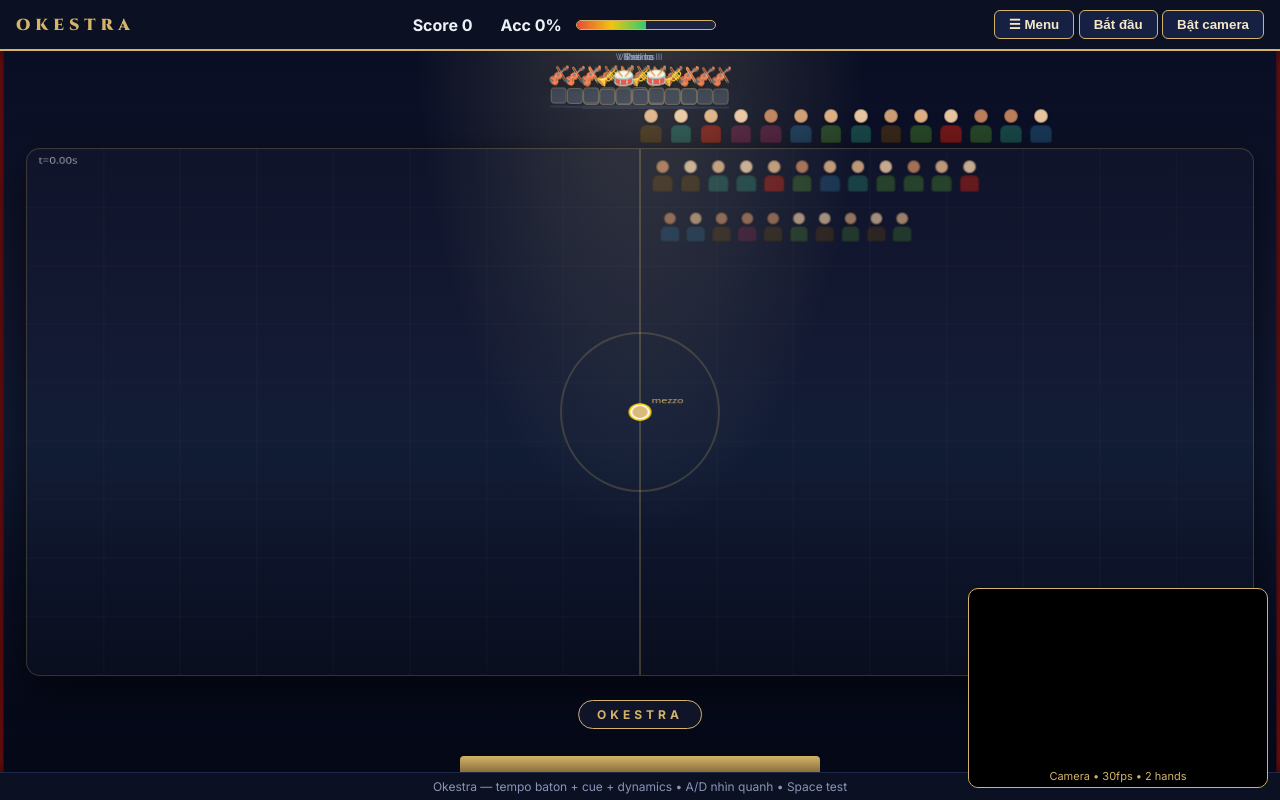
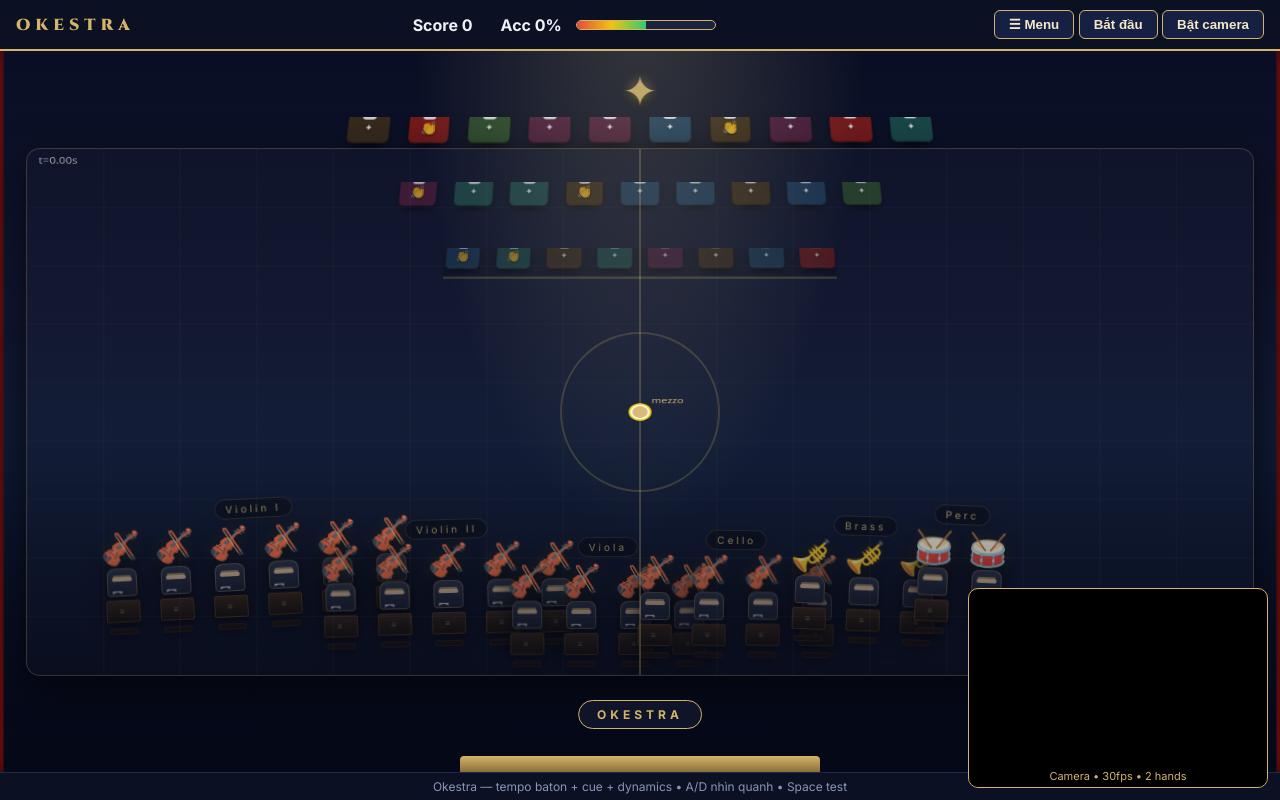
Before and after one commit to DQA-Mh/okestra, a website built with Vite: page index.html in a window 1280 px wide. Both pictures are taken after a click on the button "▶ Bắt đầu". Built offline with nearby package versions, Linux system fonts and the light colour scheme.

Commit message:
Phase 2 redo: Conductor POV to, chân thật - hall perspective, từng người to + chi tiết (pHead 28px, pBody 42px, chandelier, fan orchestra, dynamics)

```diff
--- a/src/scene/Halls.ts
+++ b/src/scene/Halls.ts
@@ -82,64 +82,96 @@
   cathedral: ['#1a0a2a','#2a0a3a','#0a1a2a','#1a0a3a','#2a0a4a','#0a2a4a'],
 }
 
-// Vẽ từng khán giả chi tiết (DOM)
+// Vẽ từng khán giả chi tiết — Conductor POV: ban công tầng, to, chân thật
 export function renderAudience(container: HTMLElement, hallId: HallId){
   container.innerHTML = ''
   const hall = HALLS[hallId]
   const palette = CLOTH_PALETTE[hallId]
   const rows = hall.audienceRows
+  // Conductor POV: khán giả ở xa, trên cao, ban công
   for(let r=0;r<rows;r++){
     const row = document.createElement('div')
     row.className='audRow'
-    row.style.top = `${8 + r*7}%`
-    row.style.opacity = `${0.95 - r*0.15}`
-    row.style.transform = `scale(${1 - r*0.07})`
-    const count = 14 - r*2
+    // POV: hàng xa cao hơn, hàng gần thấp hơn, tạo perspective
+    row.style.top = `${4 + r*9}%`
+    row.style.opacity = `${0.92 - r*0.12}`
+    row.style.transform = `translateX(-50%) scale(${1 - r*0.08}) perspective(600px) rotateX(8deg)`
+    row.style.filter = `brightness(${1 - r*0.08})`
+    // balcony railing
+    row.style.borderBottom = r===rows-1 ? '3px solid rgba(212,179,106,0.35)' : 'none'
+    row.style.paddingBottom = '8px'
+    row.style.background = r===rows-1 ? 'linear-gradient(to bottom, transparent, rgba(0,0,0,0.25))' : 'transparent'
+    const count = 10 - r // to hơn nên ít người hơn, đỡ rối
+    row.style.gap = '18px'
     for(let i=0;i<count;i++){
       const person = document.createElement('div')
       person.className='person'
       const col = palette[Math.floor(Math.random()*palette.length)]
-      // 3 pose: ngồi thường, vỗ tay, nghiêng
       const pose = Math.random()
       const poseClass = pose<0.33?'pose-clap': pose<0.66?'pose-lean':'pose-sit'
       person.classList.add(poseClass)
-      person.innerHTML = `<div class="pHead"></div><div class="pBody" style="background:${col}"></div>`
-      // màu da ngẫu nhiên
-      const skin = ['#f5d0a8','#e8b98a','#d9a679','#c68660'][Math.floor(Math.random()*4)]
-      ;(person.querySelector('.pHead') as HTMLElement).style.background = skin
+      // chi tiết hơn: thêm tóc, cổ áo
+      person.innerHTML = `<div class="pHead"></div><div class="pBody" style="background:${col}"><div class="pCollar"></div></div>`
+      const skin = ['#f5d0a8','#e8b98a','#d9a679','#c68660', '#8d5524'][Math.floor(Math.random()*5)]
+      const head = person.querySelector('.pHead') as HTMLElement
+      head.style.background = skin
+      // tóc ngẫu nhiên
+      const hair = ['#1a0f08','#2a1a0a','#3a2a1a','#5a3a18','#0a0a0a','#4a2a0a'][Math.floor(Math.random()*6)]
+      head.style.boxShadow = `inset 0 4px 0 ${hair}`
+      // animation delay riêng
+      person.style.animationDelay = `${(r*0.2 + i*0.08)%2}s`
       row.appendChild(person)
     }
     container.appendChild(row)
   }
-  // label tầng
+  // Chandelier cho hall sang
+  if(hallId==='vienna' || hallId==='paris'){
+    const chand = document.createElement('div')
+    chand.className='chandelier'
+    chand.textContent='✦'
+    container.appendChild(chand)
+  }
   const label = document.createElement('div')
   label.className='hallLabel'
   label.textContent = hall.subtitle
   container.appendChild(label)
 }
 
-// Vẽ từng nhạc công chi tiết
+// Vẽ từng nhạc công — Conductor POV: fan hình quạt trước mặt, to, chân thật, từng người có giá nhạc
 export function renderOrchestra(container: HTMLElement, hallId: HallId){
   container.innerHTML = ''
   const hall = HALLS[hallId]
   const groups = hall.musicianGroups
+  // POV: dàn nhạc hình quạt, gần to, xa nhỏ, cong
+  const total = groups.reduce((s,g)=>s+g.count,0)
   let idx=0
   for(const g of groups){
     const section = document.createElement('div')
     section.className='orchSection'
+    // fan: mỗi section lệch góc nhẹ
+    const angle = (idx / total - 0.5) * 40 // -20deg to 20deg
+    section.style.transform = `translateX(-50%) rotate(${angle*0.15}deg)`
+    section.style.left = `${50 + (idx/total -0.5)*60}%`
+    section.style.bottom = `${14 + Math.abs(idx/total -0.5)*12}%`
     const title = document.createElement('div')
     title.className='secTitle'
     title.textContent = g.name
     section.appendChild(title)
     const row = document.createElement('div')
     row.className='musRow'
+    row.style.gap = '14px'
     for(let i=0;i<g.count;i++){
       const m = document.createElement('div')
       m.className='musician'
-      // pose nhạc cụ
-      m.innerHTML = `<div class="mIcon">${g.icon}</div><div class="mBody"></div><div class="mStand"></div>`
-      // animation delay ngẫu nhiên
-      m.style.animationDelay = `${(idx*0.12)%1}s`
+      // chi tiết: thêm tay, nhạc cụ
+      const hasBow = g.icon==='🎻'
+      m.innerHTML = `<div class="mIcon">${g.icon}</div><div class="mBody"><div class="mHands"></div></div><div class="mStand"></div><div class="mChair"></div>`
+      if(hasBow) m.querySelector('.mHands')!.innerHTML = '<span style="font-size:10px">︻</span>'
+      m.style.animationDelay = `${(idx*0.11)%1.2}s`
+      // scale theo khoảng cách: gần to hơn
+      const dist = Math.abs(idx/total -0.5)
+      m.style.transform = `scale(${1 - dist*0.12})`
+      m.style.opacity = `${1 - dist*0.08}`
       idx++
       row.appendChild(m)
     }
--- a/src/style.css
+++ b/src/style.css
@@ -81,23 +81,40 @@
 #result.hidden{ display:none; }
 #rank{ font-size:96px; font-weight:900; }
 
-/* HALLS — chi tiết từng người */
-.audRow{ position:absolute; left:50%; transform:translateX(-50%); display:flex; gap:8px; justify-content:center; }
-.person{ display:flex; flex-direction:column; align-items:center; gap:2px; animation: breathe 3s ease-in-out infinite; }
-@keyframes breathe{ 0%,100%{ transform: translateY(0)} 50%{ transform: translateY(-1px)} }
-.pHead{ width:14px; height:14px; border-radius:50%; border:1px solid rgba(0,0,0,.3); box-shadow: 0 1px 3px rgba(0,0,0,.4); }
-.pBody{ width:22px; height:18px; border-radius:6px 6px 3px 3px; border:1px solid rgba(0,0,0,.25); }
-.pose-clap .pBody{ transform: scaleX(0.95); }
-.pose-lean{ transform: rotate(-2deg); }
-.hallLabel{ position:absolute; bottom:6%; left:50%; transform:translateX(-50%); font-size:10px; letter-spacing:3px; color:var(--accent, #d4b36a); opacity:.6; font-weight:700; }
-.orchSection{ position:absolute; left:50%; transform:translateX(-50%); display:flex; flex-direction:column; align-items:center; gap:4px; }
-.secTitle{ font-size:9px; letter-spacing:2px; color:#8a9cc5; opacity:.7; }
-.musRow{ display:flex; gap:10px; }
-.musician{ display:flex; flex-direction:column; align-items:center; gap:2px; animation: musPlay 1.2s ease-in-out infinite; }
-@keyframes musPlay{ 0%,100%{ transform: translateY(0)} 50%{ transform: translateY(-2px)} }
-.mIcon{ font-size:18px; filter: drop-shadow(0 2px 4px rgba(0,0,0,.5)); }
-.mBody{ width:16px; height:16px; background: #2a334a; border-radius:4px; border:1px solid rgba(212,179,106,.3); }
-.mStand{ width:18px; height:2px; background:#1a2340; border-radius:1px; }
+/* Conductor POV extras */
+.pCollar{ position:absolute; top:2px; left:50%; transform:translateX(-50%); width:14px; height:6px; background:#fff; border-radius:0 0 4px 4px; opacity:.85; }
+.mHands{ position:absolute; top:8px; left:50%; transform:translateX(-50%); width:20px; height:4px; background: #f5d0a8; border-radius:2px; opacity:.9; }
+.mChair{ width:28px; height:6px; background: linear-gradient(180deg, #2a1a0a, #1a0f05); border-radius:2px; margin-top:2px; border:1px solid #3a2a1a; }
+.chandelier{ position:absolute; top:2%; left:50%; transform:translateX(-50%); font-size:42px; color:#d4b36a; opacity:.85; text-shadow: 0 0 12px rgba(212,179,106,.6), 0 6px 12px rgba(0,0,0,.8); animation: chandGlow 3s ease-in-out infinite; }
+@keyframes chandGlow{ 0%,100%{ opacity:.85; filter: brightness(1)} 50%{ opacity:1; filter: brightness(1.15)} }
+
+/* HALLS — Conductor POV to, chân thật, từng người chi tiết lớn */
+#hall{ perspective: 900px; perspective-origin: 50% 55%; }
+.layer{ transform-style: preserve-3d; }
+.audRow{ position:absolute; left:50%; transform:translateX(-50%); display:flex; gap:14px; justify-content:center; filter: drop-shadow(0 6px 12px rgba(0,0,0,.55)); }
+.person{ position:relative; display:flex; flex-direction:column; align-items:center; gap:3px; animation: breathe 3.2s ease-in-out infinite; }
+.person::after{ content:""; position:absolute; bottom:-6px; left:50%; transform:translateX(-50%); width:36px; height:8px; background: radial-gradient(ellipse at center, rgba(0,0,0,.45) 0%, transparent 70%); border-radius:50%; }
+@keyframes breathe{ 0%,100%{ transform: translateY(0)} 50%{ transform: translateY(-2px)} }
+.pHead{ width:28px; height:28px; border-radius:50%; border:2px solid rgba(0,0,0,.25); box-shadow: 0 3px 8px rgba(0,0,0,.5), inset 0 2px 4px rgba(255,255,255,.25); position:relative; overflow:hidden; }
+.pHead::before{ content:""; position:absolute; top:6px; left:7px; width:6px; height:6px; background: rgba(0,0,0,.18); border-radius:50%; box-shadow: 10px 0 0 rgba(0,0,0,.18); }
+.pHead::after{ content:""; position:absolute; top:-4px; left:50%; transform:translateX(-50%); width:30px; height:14px; background: linear-gradient(180deg, #2a1a0a, #3a2a1a); border-radius:50% 50% 0 0; opacity:.85; }
+.pBody{ width:42px; height:34px; border-radius:10px 10px 6px 6px; border:1.5px solid rgba(0,0,0,.28); box-shadow: 0 4px 10px rgba(0,0,0,.4), inset 0 1px 0 rgba(255,255,255,.18); position:relative; }
+.pBody::before{ content:"✦"; position:absolute; top:50%; left:50%; transform:translate(-50%,-50%); font-size:10px; color: rgba(255,255,255,.85); text-shadow: 0 1px 2px rgba(0,0,0,.6); }
+.pose-clap .pBody{ transform: scaleX(0.96); }
+.pose-clap .pBody::before{ content:"👏"; font-size:14px; }
+.pose-lean{ transform: rotate(-1.5deg); }
+.hallLabel{ position:absolute; bottom:4%; left:50%; transform:translateX(-50%); font-size:11px; letter-spacing:4px; color:var(--accent, #d4b36a); opacity:.7; font-weight:700; background: rgba(0,0,0,.35); padding:6px 14px; border-radius:20px; border:1px solid rgba(212,179,106,.25); }
+.orchSection{ position:absolute; left:50%; transform:translateX(-50%); display:flex; flex-direction:column; align-items:center; gap:8px; filter: drop-shadow(0 8px 16px rgba(0,0,0,.6)); }
+.secTitle{ font-size:10px; letter-spacing:3px; color:var(--accent, #d4b36a); opacity:.85; background: rgba(0,0,0,.4); padding:3px 10px; border-radius:10px; border:1px solid rgba(212,179,106,.2); }
+.musRow{ display:flex; gap:18px; align-items:end; }
+.musician{ position:relative; display:flex; flex-direction:column; align-items:center; gap:4px; animation: musPlay 1.3s ease-in-out infinite; }
+.musician::after{ content:""; position:absolute; bottom:-8px; left:50%; transform:translateX(-50%); width:40px; height:10px; background: radial-gradient(ellipse, rgba(0,0,0,.4) 0%, transparent 70%); border-radius:50%; }
+@keyframes musPlay{ 0%,100%{ transform: translateY(0) rotate(0)} 50%{ transform: translateY(-3px) rotate(0.3deg)} }
+.mIcon{ font-size:32px; filter: drop-shadow(0 4px 8px rgba(0,0,0,.6)) drop-shadow(0 0 8px rgba(212,179,106,.15)); line-height:1; }
+.mBody{ width:30px; height:28px; background: linear-gradient(180deg, #2a334a, #1a2233); border-radius:8px 8px 4px 4px; border:1.5px solid rgba(212,179,106,.35); box-shadow: 0 4px 12px rgba(0,0,0,.5); position:relative; }
+.mBody::before{ content:""; position:absolute; top:6px; left:50%; transform:translateX(-50%); width:18px; height:3px; background: var(--accent, #d4b36a); border-radius:2px; opacity:.7; }
+.mStand{ width:34px; height:22px; background: linear-gradient(180deg, #3a2a1a, #1a1208); border:1px solid #5a3a18; border-radius:2px; position:relative; box-shadow: 0 4px 8px rgba(0,0,0,.6); }
+.mStand::before{ content:"≡"; position:absolute; top:50%; left:50%; transform:translate(-50%,-50%); color:#c9a86a; font-size:8px; letter-spacing:2px; opacity:.7; }
 
 /* Khi có hall chi tiết, ẩn emoji placeholder */
 #far.has-detailed::before, #mid.has-detailed::before{ content:none !important; }
```
